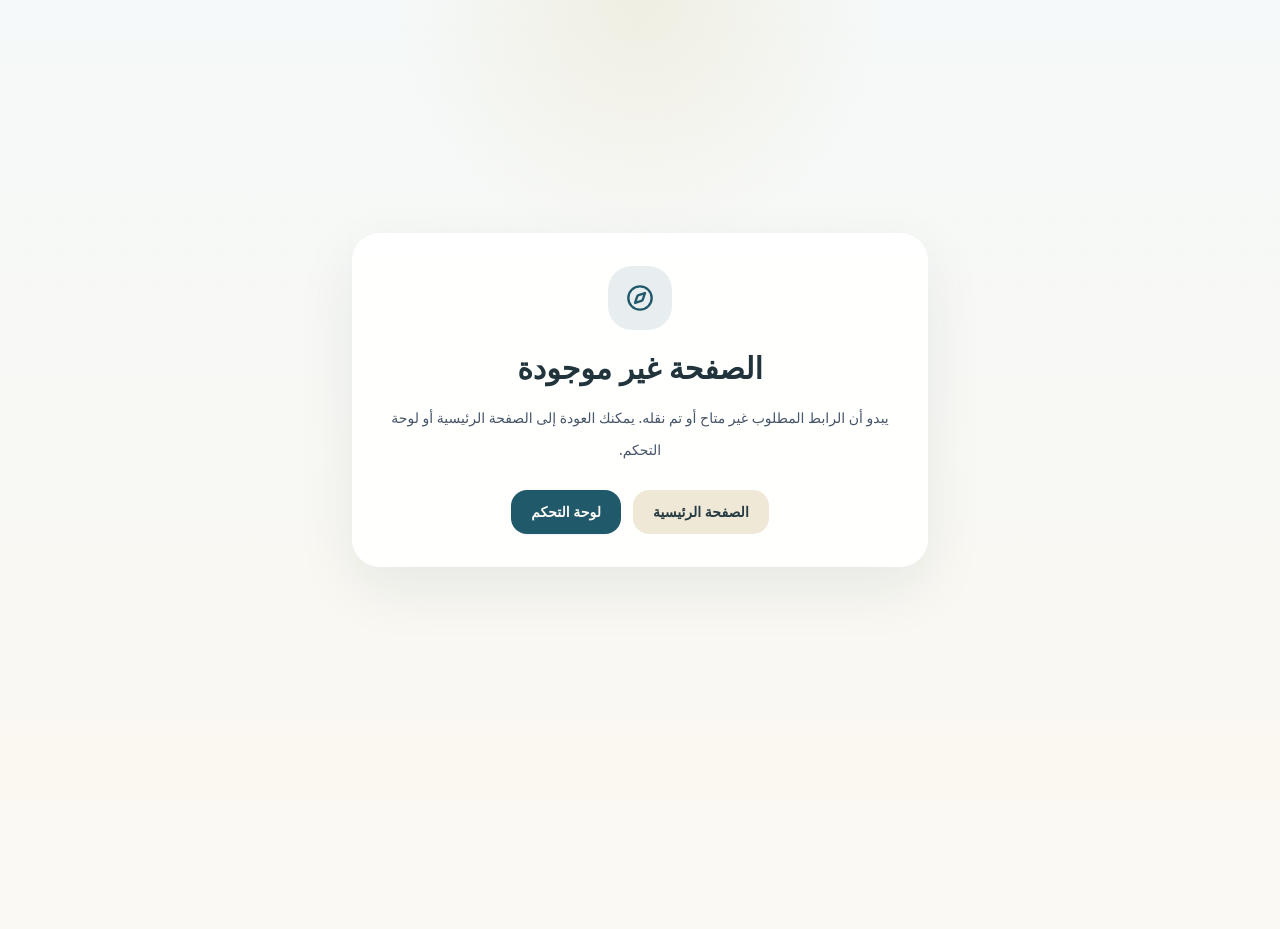
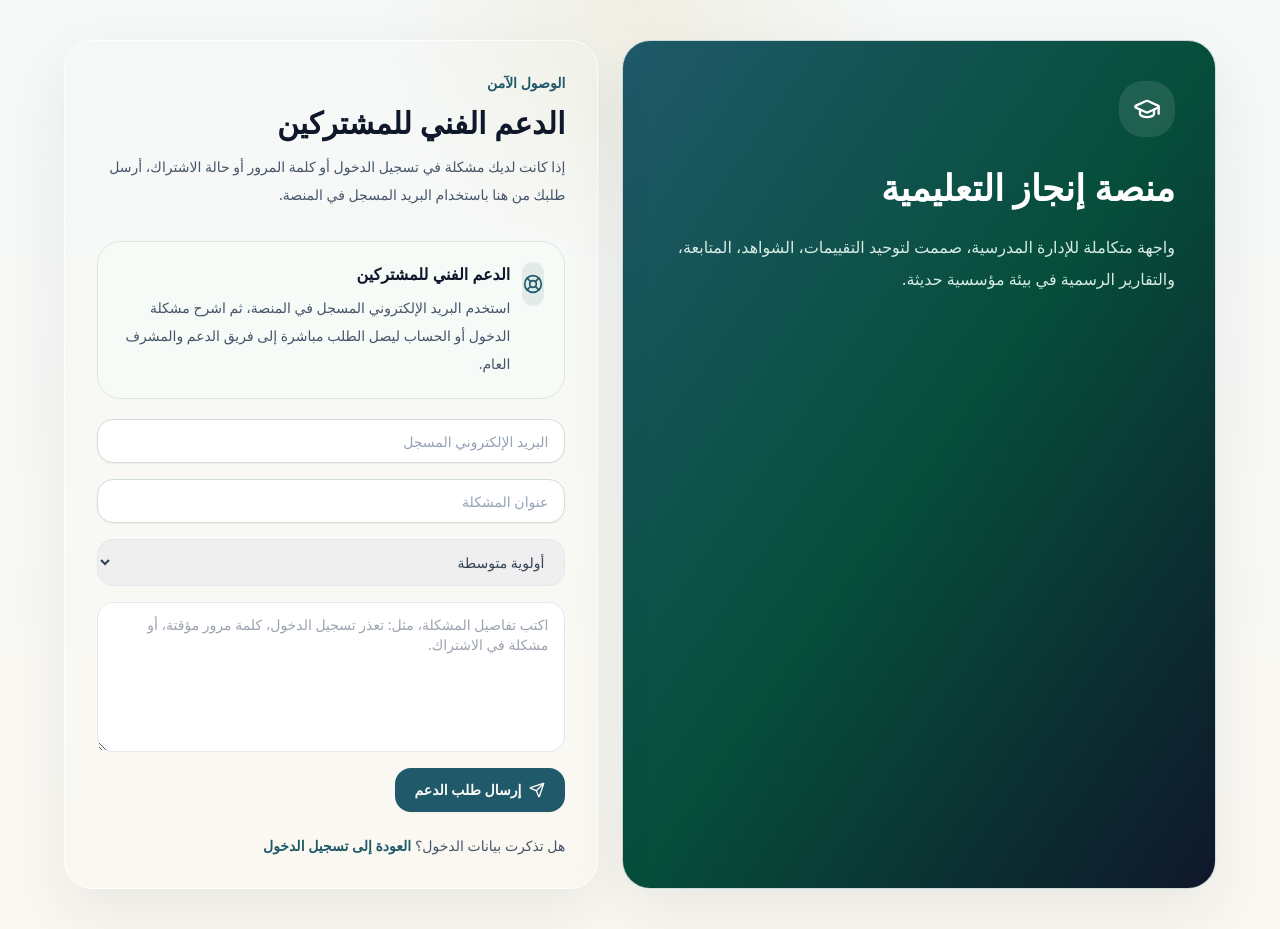
Before and after one commit to ayashi123/enjaz-app, a Next.js app: page /support-access in a window 1280 px wide. Before the commit this address had no page. Before the commit the page ends 800 px from the top, so only its background shows below. Built offline with nearby package versions, Linux system fonts and the light colour scheme; no server answers.

Commit message:
Update auth forms and add public support access

```diff
--- /dev/null
+++ b/app/api/public-support/route.ts
@@ -0,0 +1,51 @@
+import { NextResponse } from "next/server";
+import { handleApiError } from "@/lib/api-errors";
+import { prisma } from "@/lib/db";
+import { publicSupportTicketSchema } from "@/lib/validations/support";
+
+export async function POST(request: Request) {
+  try {
+    const body = await request.json();
+    const parsed = publicSupportTicketSchema.safeParse(body);
+
+    if (!parsed.success) {
+      return NextResponse.json({ message: "بيانات الطلب غير مكتملة." }, { status: 400 });
+    }
+
+    const user = await prisma.user.findUnique({
+      where: { email: parsed.data.email },
+      select: { id: true, isActive: true },
+    });
+
+    if (!user) {
+      return NextResponse.json(
+        { message: "لا يوجد حساب مشترك بهذا البريد الإلكتروني. تحقق من البريد أو أنشئ حسابًا جديدًا." },
+        { status: 404 },
+      );
+    }
+
+    if (!user.isActive) {
+      return NextResponse.json(
+        { message: "هذا الحساب غير مفعل حاليًا. تواصل مع الدعم الفني لإعادة التفعيل." },
+        { status: 403 },
+      );
+    }
+
+    const ticket = await prisma.supportTicket.create({
+      data: {
+        userId: user.id,
+        subject: parsed.data.subject,
+        category: "الدخول والحساب",
+        description: parsed.data.description,
+        priority: parsed.data.priority,
+      },
+    });
+
+    return NextResponse.json({
+      ticketId: ticket.id,
+      message: "تم إرسال طلب الدعم بنجاح. سيظهر لفريق المتابعة داخل لوحة المشرف العام.",
+    });
+  } catch (error) {
+    return handleApiError(error, "تعذر إرسال طلب الدعم الفني.");
+  }
+}
--- a/app/login/page.tsx
+++ b/app/login/page.tsx
@@ -14,7 +14,7 @@ export default async function LoginPage() {
   return (
     <AuthShell
       title="مرحبًا بعودتك"
-      description="سجّل الدخول للوصول إلى لوحة منصة إنجاز التعليمية ومتابعة بيانات المدرسة والمعلمين."
+      description="سجل الدخول للوصول إلى لوحة منصة إنجاز التعليمية ومتابعة المدرسة والتقييمات والتقارير والشواهد."
       footerText="هل تحتاج إلى حساب جديد؟"
       footerLink="/register"
       footerLinkLabel="إنشاء حساب"
--- /dev/null
+++ b/app/support-access/page.tsx
@@ -0,0 +1,25 @@
+import { redirect } from "next/navigation";
+import { getServerSession } from "next-auth";
+import { PublicSupportForm } from "@/components/support/public-support-form";
+import { AuthShell } from "@/components/layout/auth-shell";
+import { authOptions } from "@/lib/auth";
+
+export default async function SupportAccessPage() {
+  const session = await getServerSession(authOptions);
+
+  if (session?.user) {
+    redirect("/dashboard/support");
+  }
+
+  return (
+    <AuthShell
+      title="الدعم الفني للمشتركين"
+      description="إذا كانت لديك مشكلة في تسجيل الدخول أو كلمة المرور أو حالة الاشتراك، أرسل طلبك من هنا باستخدام البريد المسجل في المنصة."
+      footerText="هل تذكرت بيانات الدخول؟"
+      footerLink="/login"
+      footerLinkLabel="العودة إلى تسجيل الدخول"
+    >
+      <PublicSupportForm />
+    </AuthShell>
+  );
+}
--- a/components/forms/login-form.tsx
+++ b/components/forms/login-form.tsx
@@ -4,7 +4,7 @@ import { useState } from "react";
 import Link from "next/link";
 import { useRouter } from "next/navigation";
 import { signIn } from "next-auth/react";
-import { LoaderCircle, LogIn } from "lucide-react";
+import { Headset, LoaderCircle, LogIn } from "lucide-react";
 import { useForm } from "react-hook-form";
 import { zodResolver } from "@hookform/resolvers/zod";
 import { Button } from "@/components/ui/button";
@@ -87,6 +87,24 @@ export function LoginForm() {
           </>
         )}
       </Button>
+
+      <div className="rounded-2xl border border-slate-200 bg-slate-50 px-4 py-4">
+        <div className="flex items-start gap-3">
+          <div className="flex h-10 w-10 items-center justify-center rounded-2xl bg-primary/10 text-primary">
+            <Headset className="h-5 w-5" />
+          </div>
+          <div className="space-y-2">
+            <p className="text-sm font-bold text-slate-900">الدعم الفني للمشتركين</p>
+            <p className="text-xs leading-6 text-slate-600">
+              إذا تعذر عليك الدخول أو كانت لديك مشكلة في الاشتراك أو الحساب، يمكنك إرسال طلب دعم مباشر لفريق
+              المتابعة.
+            </p>
+            <Link href="/support-access" className="text-sm font-bold text-primary hover:text-primary/80">
+              فتح الدعم الفني
+            </Link>
+          </div>
+        </div>
+      </div>
     </form>
   );
 }
--- a/components/forms/register-form.tsx
+++ b/components/forms/register-form.tsx
@@ -13,6 +13,7 @@ import { registerSchema, type RegisterInput } from "@/lib/validations/auth";
 export function RegisterForm() {
   const router = useRouter();
   const [errorMessage, setErrorMessage] = useState("");
+
   const form = useForm<RegisterInput>({
     resolver: zodResolver(registerSchema),
     defaultValues: {
@@ -64,18 +65,23 @@ export function RegisterForm() {
         <Field label="اسم المدير" error={form.formState.errors.fullName?.message}>
           <Input placeholder="أ. أحمد محمد" {...form.register("fullName")} />
         </Field>
+
         <Field label="البريد الإلكتروني" error={form.formState.errors.email?.message}>
           <Input type="email" placeholder="principal@school.sa" {...form.register("email")} />
         </Field>
+
         <Field label="كلمة المرور" error={form.formState.errors.password?.message}>
           <Input type="password" placeholder="ثمانية أحرف على الأقل" {...form.register("password")} />
         </Field>
+
         <Field label="اسم المدرسة" error={form.formState.errors.schoolName?.message}>
-          <Input placeholder="مدرسة النهضة المتوسطة" {...form.register("schoolName")} />
+          <Input placeholder="ابتدائية ومتوسطة وثانوية عياش" {...form.register("schoolName")} />
         </Field>
-        <Field label="مكتب التعليم / الإدارة" error={form.formState.errors.educationOffice?.message}>
-          <Input placeholder="مكتب تعليم شمال الرياض" {...form.register("educationOffice")} />
+
+        <Field label="الإدارة التعليمية" error={form.formState.errors.educationOffice?.message}>
+          <Input placeholder="الإدارة العامة للتعليم بمنطقة جازان" {...form.register("educationOffice")} />
         </Field>
+
         <Field label="العام الدراسي" error={form.formState.errors.academicYear?.message}>
           <Input placeholder="1447 / 1448 هـ" {...form.register("academicYear")} />
         </Field>
--- a/components/layout/auth-shell.tsx
+++ b/components/layout/auth-shell.tsx
@@ -27,7 +27,7 @@ export function AuthShell({
             </div>
             <h1 className="text-2xl font-bold leading-[1.6]">منصة إنجاز التعليمية</h1>
             <p className="mt-3 text-sm leading-7 text-emerald-50/90">
-              واجهة متكاملة للإدارة المدرسية، صُممت لتوحيد التقييمات، الشواهد، المتابعة، والتقارير الرسمية في بيئة
+              واجهة متكاملة للإدارة المدرسية، صممت لتوحيد التقييمات، الشواهد، المتابعة، والتقارير الرسمية في بيئة
               مؤسسية حديثة.
             </p>
           </CardContent>
@@ -42,8 +42,8 @@ export function AuthShell({
               <div className="space-y-4">
                 <h1 className="text-4xl font-bold leading-[1.5]">منصة إنجاز التعليمية</h1>
                 <p className="max-w-xl text-base leading-8 text-emerald-50/90">
-                  واجهة متكاملة للإدارة المدرسية، صُممت لتوحيد التقييمات، الشواهد، المتابعة،
-                  والتقارير الرسمية في بيئة مؤسسية حديثة.
+                  واجهة متكاملة للإدارة المدرسية، صممت لتوحيد التقييمات، الشواهد، المتابعة، والتقارير الرسمية في
+                  بيئة مؤسسية حديثة.
                 </p>
               </div>
             </div>
--- /dev/null
+++ b/components/support/public-support-form.tsx
@@ -0,0 +1,111 @@
+"use client";
+
+import { useState, useTransition } from "react";
+import { LifeBuoy, Send } from "lucide-react";
+import { Button } from "@/components/ui/button";
+import { Input } from "@/components/ui/input";
+
+export function PublicSupportForm() {
+  const [email, setEmail] = useState("");
+  const [subject, setSubject] = useState("");
+  const [priority, setPriority] = useState<"LOW" | "MEDIUM" | "HIGH">("MEDIUM");
+  const [description, setDescription] = useState("");
+  const [message, setMessage] = useState<string | null>(null);
+  const [isError, setIsError] = useState(false);
+  const [isPending, startTransition] = useTransition();
+
+  function submitSupportRequest() {
+    startTransition(async () => {
+      setMessage(null);
+      setIsError(false);
+
+      const response = await fetch("/api/public-support", {
+        method: "POST",
+        headers: { "Content-Type": "application/json" },
+        body: JSON.stringify({ email, subject, priority, description }),
+      });
+
+      const result = await response.json().catch(() => ({}));
+
+      if (!response.ok) {
+        setIsError(true);
+        setMessage(result.message || "تعذر إرسال طلب الدعم.");
+        return;
+      }
+
+      setEmail("");
+      setSubject("");
+      setPriority("MEDIUM");
+      setDescription("");
+      setMessage(result.message || "تم إرسال طلب الدعم بنجاح.");
+    });
+  }
+
+  return (
+    <div className="space-y-5">
+      <div className="rounded-3xl border border-[#d8e7de] bg-[#f6fbf8] p-5">
+        <div className="flex items-start gap-3">
+          <div className="flex h-11 w-11 items-center justify-center rounded-2xl bg-primary/10 text-primary">
+            <LifeBuoy className="h-5 w-5" />
+          </div>
+          <div className="space-y-2">
+            <h3 className="text-base font-black text-slate-900">الدعم الفني للمشتركين</h3>
+            <p className="text-sm leading-7 text-slate-600">
+              استخدم البريد الإلكتروني المسجل في المنصة، ثم اشرح مشكلة الدخول أو الحساب ليصل الطلب مباشرة إلى فريق
+              الدعم والمشرف العام.
+            </p>
+          </div>
+        </div>
+      </div>
+
+      <div className="grid gap-4">
+        <Input
+          type="email"
+          placeholder="البريد الإلكتروني المسجل"
+          value={email}
+          onChange={(event) => setEmail(event.target.value)}
+        />
+
+        <Input
+          placeholder="عنوان المشكلة"
+          value={subject}
+          onChange={(event) => setSubject(event.target.value)}
+        />
+
+        <select
+          className="rounded-2xl border border-slate-200 px-4 py-3 text-sm text-slate-700 outline-none ring-0 transition focus:border-primary"
+          value={priority}
+          onChange={(event) => setPriority(event.target.value as "LOW" | "MEDIUM" | "HIGH")}
+        >
+          <option value="LOW">أولوية منخفضة</option>
+          <option value="MEDIUM">أولوية متوسطة</option>
+          <option value="HIGH">أولوية عالية</option>
+        </select>
+
+        <textarea
+          className="min-h-[150px] rounded-2xl border border-slate-200 px-4 py-3 text-sm text-slate-700 outline-none transition focus:border-primary"
+          placeholder="اكتب تفاصيل المشكلة، مثل: تعذر تسجيل الدخول، كلمة مرور مؤقتة، أو مشكلة في الاشتراك."
+          value={description}
+          onChange={(event) => setDescription(event.target.value)}
+        />
+
+        {message ? (
+          <div
+            className={`rounded-2xl px-4 py-3 text-sm font-medium ${
+              isError ? "border border-rose-200 bg-rose-50 text-rose-700" : "border border-[#d7e6db] bg-[#f6fbf7] text-[#15445a]"
+            }`}
+          >
+            {message}
+          </div>
+        ) : null}
+
+        <div>
+          <Button type="button" onClick={submitSupportRequest} disabled={isPending} className="rounded-2xl">
+            <Send className="ml-2 h-4 w-4" />
+            إرسال طلب الدعم
+          </Button>
+        </div>
+      </div>
+    </div>
+  );
+}
--- a/lib/validations/auth.ts
+++ b/lib/validations/auth.ts
@@ -10,7 +10,7 @@ export const registerSchema = z.object({
   email: z.string().email("أدخل بريدًا إلكترونيًا صحيحًا."),
   password: z.string().min(8, "يجب أن تتكون كلمة المرور من 8 أحرف على الأقل."),
   schoolName: z.string().min(3, "أدخل اسم المدرسة."),
-  educationOffice: z.string().min(3, "أدخل مكتب التعليم أو الإدارة."),
+  educationOffice: z.string().min(3, "أدخل الإدارة التعليمية."),
   academicYear: z.string().min(3, "أدخل العام الدراسي."),
 });
 
--- a/lib/validations/support.ts
+++ b/lib/validations/support.ts
@@ -7,6 +7,13 @@ export const supportTicketSchema = z.object({
   priority: z.enum(["LOW", "MEDIUM", "HIGH"]),
 });
 
+export const publicSupportTicketSchema = z.object({
+  email: z.string().email("أدخل بريدًا إلكترونيًا صحيحًا."),
+  subject: z.string().min(3, "عنوان التذكرة قصير جدًا."),
+  description: z.string().min(10, "يرجى كتابة وصف واضح للمشكلة."),
+  priority: z.enum(["LOW", "MEDIUM", "HIGH"]),
+});
+
 export const supportReplySchema = z.object({
   message: z.string().min(2, "اكتب ردًا صالحًا."),
   status: z.enum(["OPEN", "IN_PROGRESS", "RESOLVED", "CLOSED"]).optional(),
```
